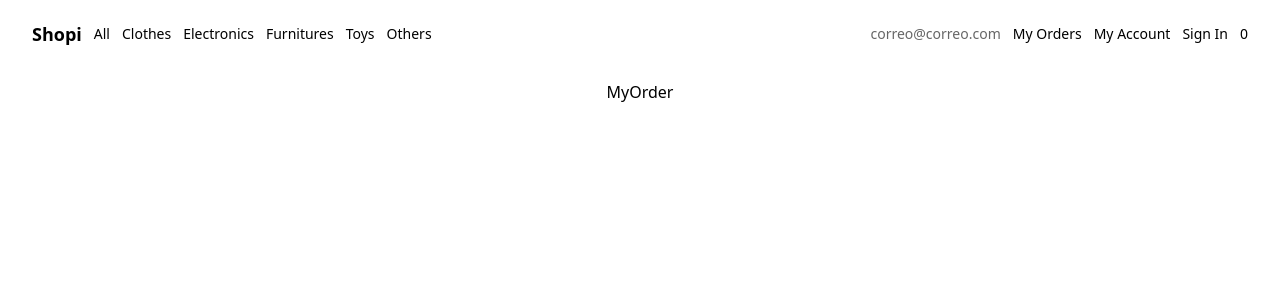
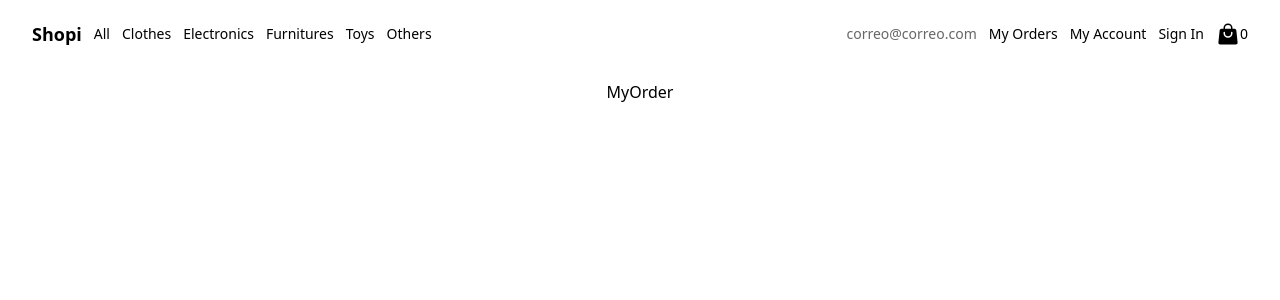
Before and after one commit to WarCrazhed/react-course, a React (Vite) app: page /my-order in a window 1280 px wide. Shown: the top 300 px of the page. Built offline with nearby package versions, Linux system fonts and the light colour scheme.

Commit message:
Context, ProductDetail and heroicons

```diff
--- a/package.json
+++ b/package.json
@@ -10,6 +10,7 @@
     "preview": "vite preview"
   },
   "dependencies": {
+    "@heroicons/react": "^2.2.0",
     "@tailwindcss/vite": "^4.1.11",
     "react": "^19.1.0",
     "react-dom": "^19.1.0",
--- a/src/Components/Card/index.jsx
+++ b/src/Components/Card/index.jsx
@@ -1,5 +1,10 @@
+import { useContext } from "react";
+import { PlusIcon } from '@heroicons/react/24/solid'
+import { ShoppingCartContext } from "../../Context";
+
 const Card = ({data}) => {
     const {title, price, images, category: {name}} = data;
+    const {count, setCount} = useContext(ShoppingCartContext);
 
     return (
         <div className="bg-white cursor-pointer w-56 h-60 rounded-lg">
@@ -12,8 +17,11 @@ const Card = ({data}) => {
                 />
                 <div
                     className="absolute top-0 right-0 flex justify-center items-center bg-white w-6 h-6 rounded-full m-2 p-1"
+                    onClick={() => {
+                        setCount(count + 1);
+                    }}
                 >
-                    +
+                    <PlusIcon className="size-6" />
                 </div>
             </figure>
             <p className="flex justify-between">
--- a/src/Components/NavBar/index.jsx
+++ b/src/Components/NavBar/index.jsx
@@ -1,4 +1,7 @@
 import { NavLink } from "react-router-dom"
+import { ShoppingCartContext } from "../../Context"
+import { useContext } from "react"
+import { ShoppingBagIcon } from "@heroicons/react/24/solid"
 
 const NavItem = ({ to, children, isActive }) => {
     const activeStyle = 'underline underline-offset-4'
@@ -13,6 +16,8 @@ const NavItem = ({ to, children, isActive }) => {
 }
 
 const NavBar = () => {
+    const {count} = useContext(ShoppingCartContext);
+
     return (
         <nav className="flex justify-between items-center fixed z-10 top-0 w-full py-5 px-8 text-sm font-light bg-white/80 backdrop-blur-xs">
             <ul className="flex items-center gap-3">
@@ -91,8 +96,8 @@ const NavBar = () => {
                         Sign In
                     </NavItem>
                 </li>
-                <li>
-                    0
+                <li className="flex items-center">
+                    <ShoppingBagIcon className="size-6"/><span>{count}</span>
                 </li>
             </ul>
         </nav>
--- /dev/null
+++ b/src/Components/ProductDetail/index.jsx
@@ -0,0 +1,18 @@
+import { XMarkIcon } from '@heroicons/react/24/solid'
+
+const ProductDetail = () => {
+    return (
+        <aside className="top-[68px] w-[360px] h-[calc(100vh-68px)] flex flex-col fixed right-0 border border-black rounded-lg bg-white">
+            <div className="flex justify-between items-center p-6">
+                <h2 className="text-xl font-medium">Detail</h2>
+                <button
+                    className="w-6 h-6 cursor-pointer text-black hover:text-black/80"
+                >
+                    <XMarkIcon className="size-6" />
+                </button>
+            </div>
+        </aside>
+    )
+}
+
+export default ProductDetail
--- /dev/null
+++ b/src/Context/index.jsx
@@ -0,0 +1,18 @@
+import { createContext, useState } from "react"
+
+export const ShoppingCartContext = createContext();
+
+export const ShoppingCartProvider = ({ children }) => {
+    const [count, setCount] = useState(0);
+
+    return (
+        <ShoppingCartContext.Provider
+            value={{
+                count,
+                setCount,
+            }}
+        >
+            { children }
+        </ShoppingCartContext.Provider>
+    )
+}
--- a/src/Pages/App/index.jsx
+++ b/src/Pages/App/index.jsx
@@ -1,10 +1,10 @@
 import { useRoutes, BrowserRouter } from "react-router-dom"
+import { ShoppingCartProvider } from "../../Context"
 import Home from "../Home"
 import MyOrders from "../MyOrders"
 import MyOrder from "../MyOrder"
 import NotFound from "../NotFound"
 import SignIn from "../SignIn"
-import NavBar from "../../Components/NavBar"
 import Layout from "../../Components/Layout"
 
 const AppRoutes = () => {
@@ -27,9 +27,11 @@ const AppRoutes = () => {
 
 const App = () => {
     return (
-        <BrowserRouter>
-            <AppRoutes />
-        </BrowserRouter>
+        <ShoppingCartProvider>
+            <BrowserRouter>
+                <AppRoutes />
+            </BrowserRouter>
+        </ShoppingCartProvider>
     )
 }
 
--- a/src/Pages/Home/index.jsx
+++ b/src/Pages/Home/index.jsx
@@ -1,6 +1,7 @@
 import { useEffect, useState } from "react"
 import Card from "../../Components/Card"
 import apiUrl from "../../api";
+import ProductDetail from "../../Components/ProductDetail";
 
 function Home() {
     const [items, setItems] = useState([]);
@@ -32,6 +33,7 @@ function Home() {
                     ))
                 }
             </section>
+            <ProductDetail />
         </div>
     )
 }
```
Also changed, not shown: 1 other file (tests, documents, lock files or other folders).
